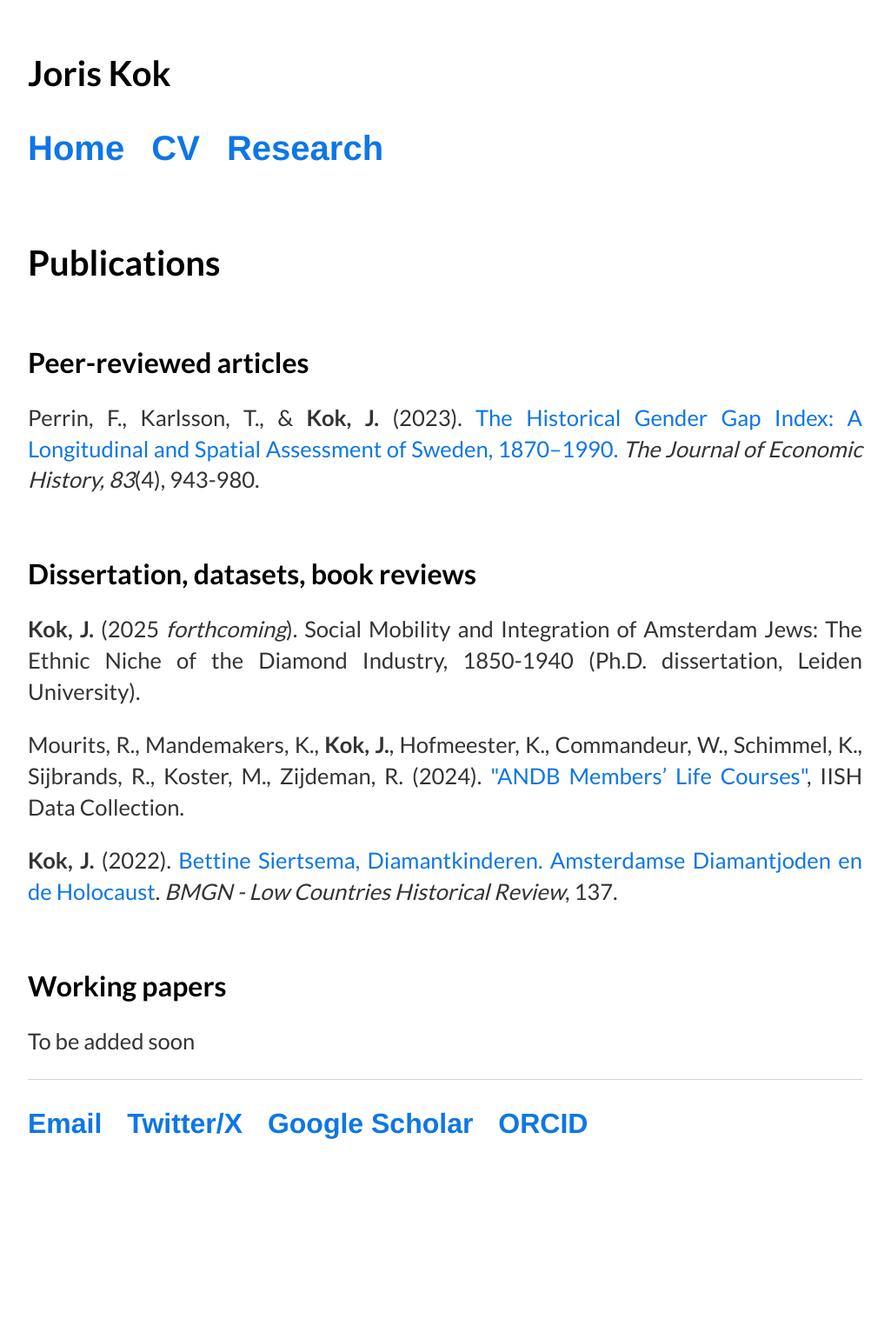
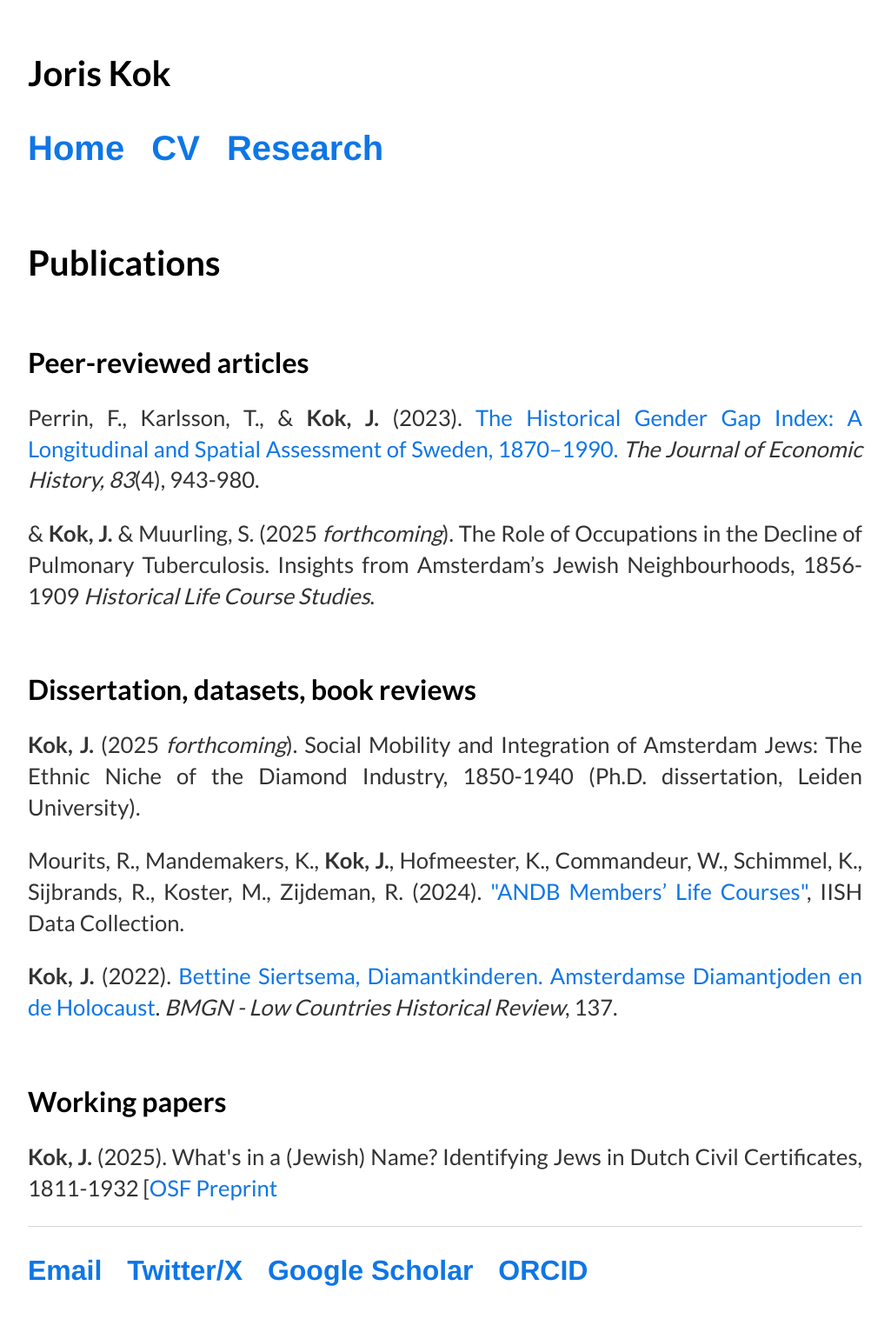
Before and after one commit to kok-joris/kok-joris.github.io, a Jekyll site: the page built from research/index.html, in a window 1280 px wide. Shown: the whole page at 87% size, without its empty margins (128-1153 px from the left). Built offline with Jekyll 4.4.1, drawn with Linux system fonts in a browser that asks for light colours; Markdown is read by kramdown in place of the engine named in the settings; before the commit the page ends 1371 px from its top, so only the background shows below that.

Commit message:
Update index.html

```diff
--- a/research/index.html
+++ b/research/index.html
@@ -13,6 +13,9 @@ title: Research
 	<h2>Peer-reviewed articles</h2>
 	<p align="justify"> Perrin, F., Karlsson, T., & <b>Kok, J.</b> (2023). <a href="https://www.cambridge.org/core/services/aop-cambridge-core/content/view/D50225E04E4573AA7D3B175032291B2C/S0022050723000359a.pdf/the-historical-gender-gap-index-a-longitudinal-and-spatial-assessment-of-sweden-1870-1990.pdf" target="_blank">The Historical Gender Gap Index: A Longitudinal and Spatial Assessment of Sweden, 1870–1990.</a>
 		<i>The Journal of Economic History, 83</i>(4), 943-980.
+	</p>
+	<p align="justify"> & <b>Kok, J.</b> & Muurling, S. (2025 <i>forthcoming</i>). The Role of Occupations in the Decline of Pulmonary Tuberculosis. Insights from Amsterdam’s Jewish Neighbourhoods, 1856-1909
+		<i>Historical Life Course Studies</i>.
 	</p>
 
 <br style="line-height: 3px" />
@@ -33,8 +36,8 @@ title: Research
 
 	<h2>Working papers</h2>
 	<p>
-		To be added soon
-	</p>
+	<p align="justify"> <b>Kok, J.</b> (2025). What's in a (Jewish) Name? Identifying Jews in Dutch Civil Certificates, 1811-1932
+		[<a href="https://osf.io/preprints/socarxiv/c2aer_v1" target="_blank">OSF Preprint</a></p>
 
 
 </div><!-- /.blurb -->
```
